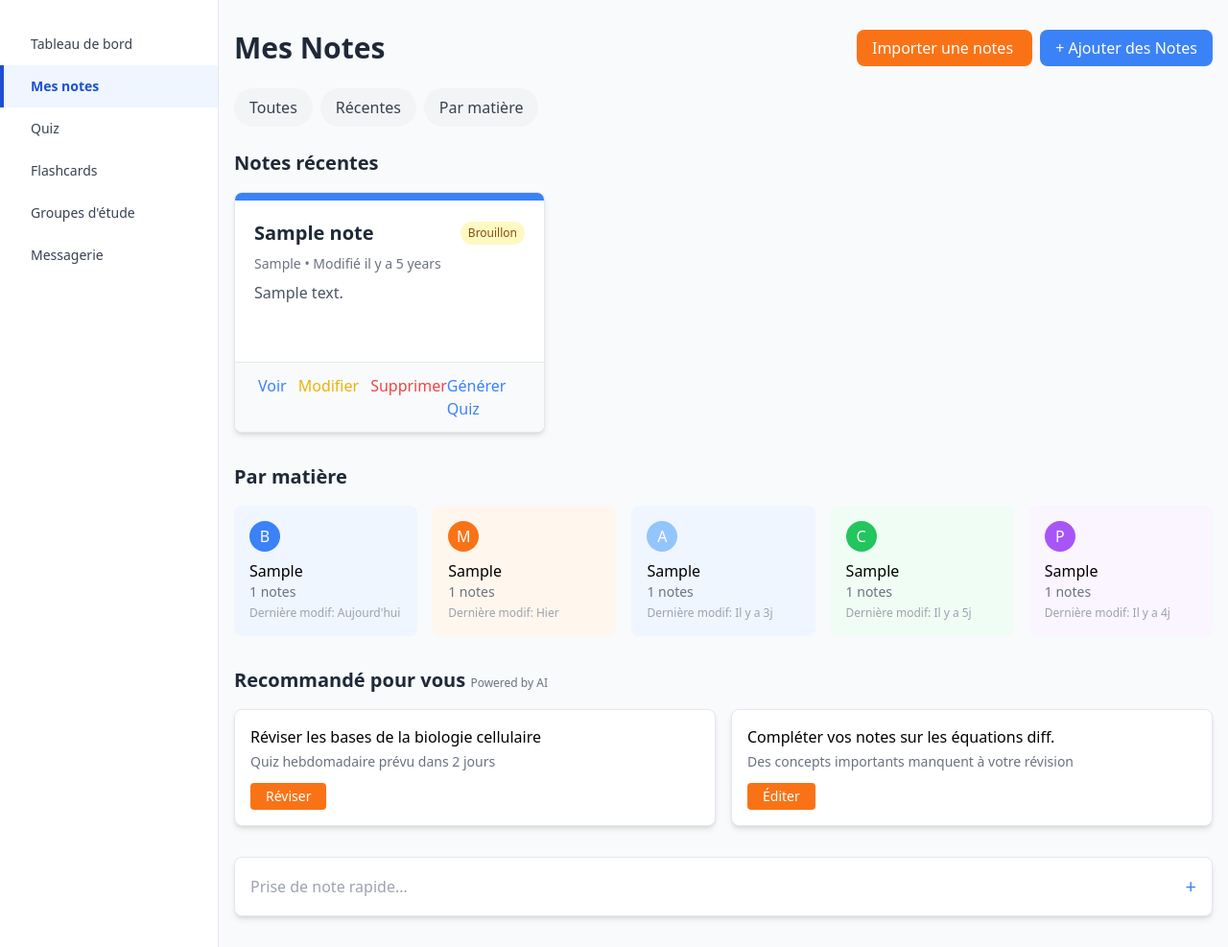
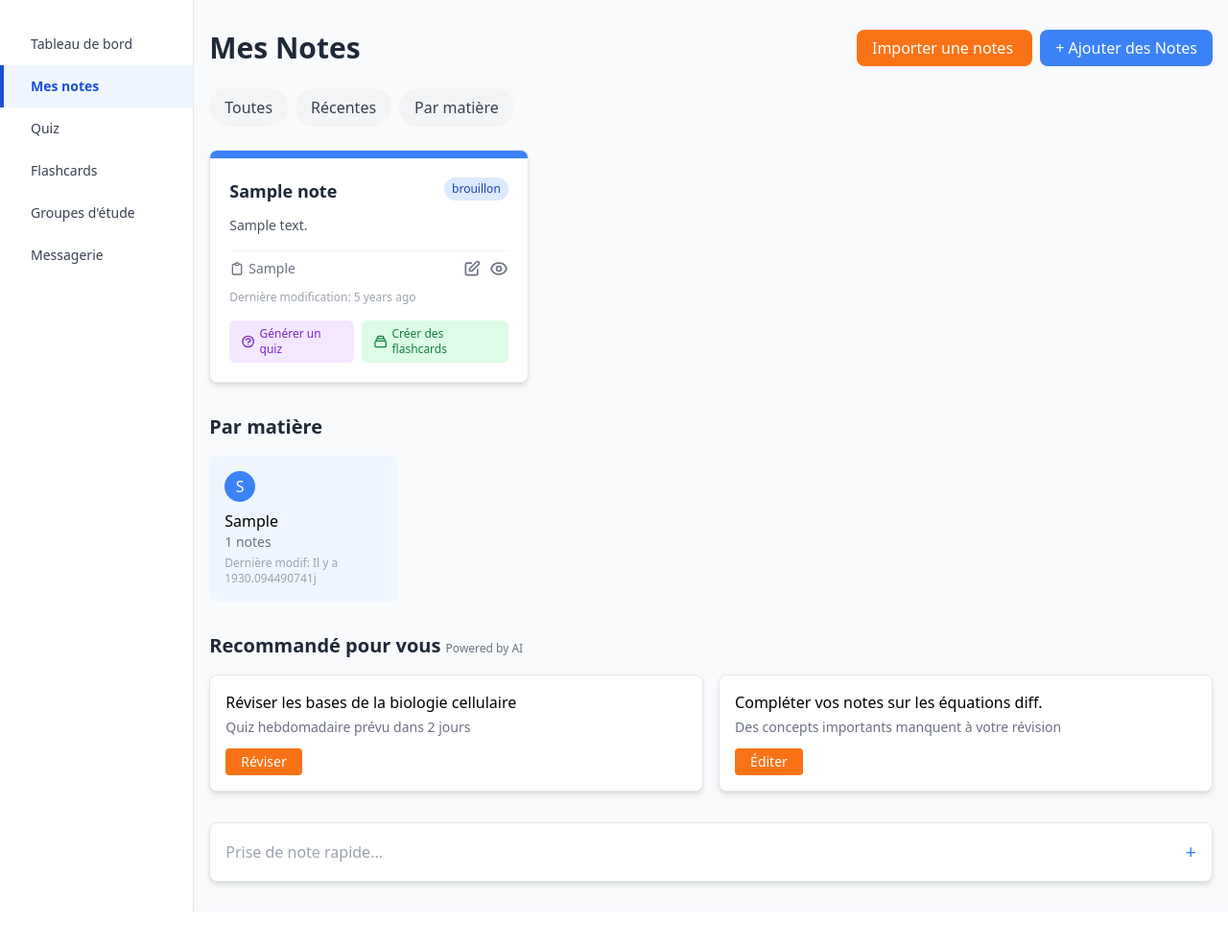
Before and after one commit to Mouda97/LearningAid, a Laravel app: page /notes in a window 1280 px wide. Shown: the part 64-1051 px from the top of the page at 96% size. After the commit the page ends 1015 px from the top, so only its background shows below. Run offline with Laravel 12, Linux system fonts and the light colour scheme; a user stored in the database is signed in; data comes from the database, SQL or seed files in the repository; tables that the repository leaves empty hold one stand-in row (values such as "Sample post"); some libraries are stand-ins or nearby versions.

Commit message:
debbuge des fonctionnalite liee aux notes

```diff
--- a/app/Http/Controllers/FlashcardController.php
+++ b/app/Http/Controllers/FlashcardController.php
@@ -60,7 +60,8 @@
         if ($flashcard->user_id !== Auth::id()) {
             abort(403, 'Unauthorized');
         }
-
+        // Charger les cartes associées
+        $flashcard->load('cards'); // Ou utiliser ->with('cards') dans la requête initiale
         return view('flashcards.show', compact('flashcard'));
     }
 
--- a/app/Http/Controllers/NoteController.php
+++ b/app/Http/Controllers/NoteController.php
@@ -5,6 +5,9 @@
         use Illuminate\Http\Request;
         use Illuminate\Support\Facades\Auth;
         use Illuminate\Support\Str;
+        use Illuminate\Support\Facades\DB;
+        use Illuminate\Support\Facades\Log;
+
 
         class NoteController extends Controller
         {
@@ -13,8 +16,41 @@
              */
             public function index()
             {
-                $notes = Auth::user()->notes()->latest()->paginate(10); // Récupère les notes de l'utilisateur connecté, les plus récentes en premier, paginées
-                return view('notes.index', compact('notes'));
+                try {
+                    // Make sure we're getting the latest notes
+                    $notes = Auth::user()->notes()->latest()->paginate(10);
+
+                    // Debug the notes to see what's being returned
+                    \Log::info('Notes retrieved: ' . $notes->count());
+
+                    // Récupérer les matières avec le nombre de notes pour chacune
+                    $matieres = DB::table('notes')
+                        ->select('matiere', DB::raw('count(*) as notes_count'), DB::raw('MAX(updated_at) as derniere_modif'))
+                        ->where('user_id', Auth::id())
+                        ->groupBy('matiere')
+                        ->get()
+                        ->map(function($item) {
+                            $item->nom = $item->matiere;
+                            // Formater la date de dernière modification
+                            $date = new \Carbon\Carbon($item->derniere_modif);
+                            if ($date->isToday()) {
+                                $item->derniere_modif = "Aujourd'hui";
+                            } elseif ($date->isYesterday()) {
+                                $item->derniere_modif = "Hier";
+                            } else {
+                                $item->derniere_modif = "Il y a " . $date->diffInDays() . "j";
+                            }
+                            return $item;
+                        });
+
+                    return view('notes.index', compact('notes', 'matieres'));
+                } catch (\Exception $e) {
+                    \Log::error('Erreur dans NoteController@index: ' . $e->getMessage());
+                    return view('notes.index', [
+                        'notes' => collect([]),
+                        'error' => 'Une erreur est survenue lors du chargement des notes.'
+                    ]);
+                }
             }
 
             /**
@@ -30,31 +66,25 @@
              */
             public function store(Request $request)
             {
-                // $request->validate([
-                //     'title' => 'required|string|max:255',
-                //     'content' => 'required|string',
-                //     'matiere' => 'nullable|string|max:255',
-                //     'status' => 'nullable|enum|max:255',
-                //     'niveau_visibilite'=> 'nullable|enum|max:255'
-                // ]);
-                 // ]);'brouillon', 'publiee', 'archivee', 'en_transformation'
-                 $request->validate([
+                $request->validate([
                     'title' => 'required|string|max:255',
                     'content' => 'required|string',
                     'matiere' => 'nullable|string|max:255',
                     'statut' => ['nullable', 'string', 'in:brouillon,publiee,archivee,en_transformation'],
-                    'niveau_visibilite' => ['nullable', 'string', 'in:prive, groupe, public'],
-                    // 'categorie' => ['nullable', 'string', 'in:cours,devoir,examen,autre'],
+                    'niveau_visibilite' => ['nullable', 'string', 'in:prive,groupe,public'],
                 ]);
 
-
-                Auth::user()->notes()->create([
+                // Vérifiez que tous les champs nécessaires sont présents dans la requête
+                $data = [
                     'title' => $request->title,
                     'content' => $request->content,
-                    'matiere' => $request->matiere,
-                    'statut' => $request->statut,
-                    'niveau_visibilite'=> $request->niveau_visibilite,
-                ]);
+                    'matiere' => $request->matiere ?? 'Non classé', // Valeur par défaut si matiere est null
+                    'statut' => $request->statut ?? 'brouillon',
+                    'niveau_visibilite' => $request->niveau_visibilite ?? 'prive',
+                ];
+
+                // Créer la note avec les données validées
+                Auth::user()->notes()->create($data);
 
                 return redirect('/notes')->with('success', 'Note créée avec succès !');
             }
--- a/app/Models/Note.php
+++ b/app/Models/Note.php
@@ -1,33 +1,36 @@
 <?php
 
 namespace App\Models;
+
 use Illuminate\Database\Eloquent\Factories\HasFactory;
 use Illuminate\Database\Eloquent\Model;
-use App\Models\User;
+use Illuminate\Database\Eloquent\Relations\BelongsTo;
 
 class Note extends Model
 {
-    /** @use HasFactory<\Database\Factories\UserFactory> */
     use HasFactory;
-
-    protected $table = 'notes';
 
     protected $fillable = [
         'title',
         'content',
-        // 'user_id',
+        'matiere',
         'statut',
         'niveau_visibilite',
-        'matiere'
+        'user_id',
     ];
 
-
-
-    public function user()
+    /**
+     * Get the user that owns this note.
+     */
+    public function user(): BelongsTo
     {
         return $this->belongsTo(User::class);
     }
 
-
+    // Removing the incorrect note relationship
+    // If you need a relationship to Matiere model, it should be:
+    // public function matiere(): BelongsTo
+    // {
+    //     return $this->belongsTo(Matiere::class);
+    // }
 }
-//
--- a/resources/views/notes/index.blade.php
+++ b/resources/views/notes/index.blade.php
@@ -33,98 +33,152 @@
     </div>
     @endif
 
-    <!-- Notes récentes -->
-    <h2 class="text-xl font-bold text-gray-800 mb-4">Notes récentes</h2>
-    @if($notes->isEmpty())
+    @if(session('error'))
+    <div class="bg-red-100 border-l-4 border-red-500 text-red-700 p-4 mb-6 rounded" role="alert">
+        <p>{{ session('error') }}</p>
+    </div>
+    @endif
+
+    @if(isset($error))
+    <div class="bg-red-100 border-l-4 border-red-500 text-red-700 p-4 mb-6 rounded" role="alert">
+        <p>{{ $error }}</p>
+    </div>
+    @endif
+
+    <!-- Liste des notes -->
+    @if(!isset($notes) || $notes->isEmpty())
     <div class="bg-gray-100 rounded-lg p-8 text-center mb-8">
         <p class="text-gray-600 text-lg">Vous n'avez pas encore de notes. Commencez par en créer une !</p>
     </div>
     @else
     <div class="grid grid-cols-1 md:grid-cols-3 gap-6 mb-8">
-        @foreach($notes->take(3) as $key => $note)
-        <div class="bg-white rounded-lg shadow-md hover:shadow-lg transition overflow-hidden border border-gray-200">
-            <!-- Barre colorée en haut de la carte -->
-            <div class="h-2 w-full
-                @if($key % 3 == 0)
-                    bg-blue-500
-                @elseif($key % 3 == 1)
-                    bg-orange-500
-                @else
-                    bg-blue-300
-                @endif
-            "></div>
+        @foreach($notes as $note)
+        <div class="bg-white rounded-lg shadow-md hover:shadow-lg transition-shadow duration-300 overflow-hidden border border-gray-200">
+            <!-- Bande colorée en haut de la carte -->
+            @php
+                // Alterner entre bleu et orange pour chaque carte
+                $color = $loop->iteration % 2 == 0 ? 'orange' : 'blue';
+            @endphp
+            <div class="h-2 w-full bg-{{ $color }}-500"></div>
+
             <div class="p-5">
-                <div class="flex justify-between items-center mb-2">
-                    <h2 class="text-xl font-semibold text-gray-800 truncate">{{ $note->title }}</h2>
-                    <span class="px-2 py-1 rounded-full text-xs {{ $note->statut == 'publiee' ? 'bg-green-100 text-green-800' : 'bg-yellow-100 text-yellow-800' }}">
-                        {{ ucfirst($note->statut) }}
+                <div class="flex justify-between items-start mb-3">
+                    <h3 class="font-semibold text-lg text-gray-800">{{ $note->title }}</h3>
+                    <span class="px-2 py-1 bg-blue-100 text-blue-800 text-xs rounded-full">{{ $note->statut }}</span>
+                </div>
+                <p class="text-gray-600 mb-4 line-clamp-3 text-sm">{{ Str::limit($note->content, 150) }}</p>
+                <div class="flex justify-between items-center pt-2 border-t border-gray-100">
+                    <span class="text-sm text-gray-500 flex items-center">
+                        <svg xmlns="http://www.w3.org/2000/svg" class="h-4 w-4 mr-1" fill="none" viewBox="0 0 24 24" stroke="currentColor">
+                            <path stroke-linecap="round" stroke-linejoin="round" stroke-width="2" d="M9 5H7a2 2 0 00-2 2v12a2 2 0 002 2h10a2 2 0 002-2V7a2 2 0 00-2-2h-2M9 5a2 2 0 002 2h2a2 2 0 002-2M9 5a2 2 0 012-2h2a2 2 0 012 2" />
+                        </svg>
+                        {{ $note->matiere }}
                     </span>
+                    <div class="flex space-x-2">
+                        <a href="{{ route('notes.edit', $note) }}" class="text-gray-500 hover:text-blue-600">
+                            <svg xmlns="http://www.w3.org/2000/svg" class="h-5 w-5" fill="none" viewBox="0 0 24 24" stroke="currentColor">
+                                <path stroke-linecap="round" stroke-linejoin="round" stroke-width="2" d="M11 5H6a2 2 0 00-2 2v11a2 2 0 002 2h11a2 2 0 002-2v-5m-1.414-9.414a2 2 0 112.828 2.828L11.828 15H9v-2.828l8.586-8.586z" />
+                            </svg>
+                        </a>
+                        <a href="{{ route('notes.show', $note) }}" class="text-gray-500 hover:text-blue-600">
+                            <svg xmlns="http://www.w3.org/2000/svg" class="h-5 w-5" fill="none" viewBox="0 0 24 24" stroke="currentColor">
+                                <path stroke-linecap="round" stroke-linejoin="round" stroke-width="2" d="M15 12a3 3 0 11-6 0 3 3 0 016 0z" />
+                                <path stroke-linecap="round" stroke-linejoin="round" stroke-width="2" d="M2.458 12C3.732 7.943 7.523 5 12 5c4.478 0 8.268 2.943 9.542 7-1.274 4.057-5.064 7-9.542 7-4.477 0-8.268-2.943-9.542-7z" />
+                            </svg>
+                        </a>
                     </div>
-                <p class="text-sm text-gray-500 mb-2">{{ $note->matiere }} • Modifié il y a {{ $note->updated_at->diffForHumans(null, true) }}</p>
-                <p class="text-gray-600 mb-4 h-12 overflow-hidden">{{ Str::limit(strip_tags($note->content), 100) }}</p>
                 </div>
-            <div class="bg-gray-50 px-5 py-3 flex justify-between border-t">
-                <div class="flex space-x-2">
-                    <a href="{{ route('notes.show', $note) }}" class="text-blue-500 hover:text-blue-700">
-                        <i class="fas fa-eye mr-1"></i>Voir
+                <div class="mt-3 text-xs text-gray-400">
+                    Dernière modification: {{ $note->updated_at->diffForHumans() }}
+                </div>
+
+                <!-- Boutons pour générer des quiz et des flashcards -->
+                <div class="mt-4 flex space-x-2">
+                    <a href="{{ route('quizzes.create', ['note_id' => $note->id]) }}" class="flex items-center justify-center px-3 py-1.5 bg-purple-100 text-purple-700 rounded-md text-xs font-medium hover:bg-purple-200 transition">
+                        <svg xmlns="http://www.w3.org/2000/svg" class="h-4 w-4 mr-1" fill="none" viewBox="0 0 24 24" stroke="currentColor">
+                            <path stroke-linecap="round" stroke-linejoin="round" stroke-width="2" d="M8.228 9c.549-1.165 2.03-2 3.772-2 2.21 0 4 1.343 4 3 0 1.4-1.278 2.575-3.006 2.907-.542.104-.994.54-.994 1.093m0 3h.01M21 12a9 9 0 11-18 0 9 9 0 0118 0z" />
+                        </svg>
+                        Générer un quiz
                     </a>
-                    <a href="{{ route('notes.edit', $note) }}" class="text-yellow-500 hover:text-yellow-700">
-                        <i class="fas fa-edit mr-1"></i>Modifier
+                    <a href="{{ route('flashcards.create', ['note_id' => $note->id]) }}" class="flex items-center justify-center px-3 py-1.5 bg-green-100 text-green-700 rounded-md text-xs font-medium hover:bg-green-200 transition">
+                        <svg xmlns="http://www.w3.org/2000/svg" class="h-4 w-4 mr-1" fill="none" viewBox="0 0 24 24" stroke="currentColor">
+                            <path stroke-linecap="round" stroke-linejoin="round" stroke-width="2" d="M19 11H5m14 0a2 2 0 012 2v6a2 2 0 01-2 2H5a2 2 0 01-2-2v-6a2 2 0 012-2m14 0V9a2 2 0 00-2-2M5 11V9a2 2 0 012-2m0 0V5a2 2 0 012-2h6a2 2 0 012 2v2M7 7h10" />
+                        </svg>
+                        Créer des flashcards
                     </a>
-                    <form action="{{ route('notes.destroy', $note) }}" method="POST" class="inline" onsubmit="return confirm('Êtes-vous sûr de vouloir supprimer cette note?');">
-                        @csrf
-                        @method('DELETE')
-                        <button type="submit" class="text-red-500 hover:text-red-700">
-                            <i class="fas fa-trash mr-1"></i>Supprimer
-                        </button>
-                    </form>
                 </div>
-                <a href="{{ route('quizzes.create') }}" class="text-blue-500 hover:text-blue-700">
-                    Générer Quiz
-                </a>
             </div>
         </div>
         @endforeach
     </div>
+
+    <!-- Pagination et lien "Voir plus" -->
+    <div class="mt-6 flex flex-col items-center">
+        @if(method_exists($notes, 'hasPages') && $notes->hasPages())
+            <div class="mb-4">
+                {{ $notes->links() }}
+            </div>
+
+            @if($notes->hasMorePages())
+                <a href="{{ route('notes.index', ['page' => $notes->currentPage() + 1]) }}"
+                   class="inline-flex items-center px-4 py-2 bg-blue-500 hover:bg-blue-600 text-white font-medium rounded-lg transition">
+                    Voir plus
+                    <svg xmlns="http://www.w3.org/2000/svg" class="h-5 w-5 ml-1" fill="none" viewBox="0 0 24 24" stroke="currentColor">
+                        <path stroke-linecap="round" stroke-linejoin="round" stroke-width="2" d="M19 9l-7 7-7-7" />
+                    </svg>
+                </a>
             @endif
-
+        @endif
+    </div>
+    @endif
     <!-- Par matière -->
     <h2 class="text-xl font-bold text-gray-800 mb-4">Par matière</h2>
     <div class="grid grid-cols-2 md:grid-cols-4 lg:grid-cols-5 gap-4 mb-8">
+        @if(isset($matieres) && count($matieres) > 0)
+            @foreach($matieres as $matiere)
+            <div class="bg-blue-50 p-4 rounded-lg">
+                <div class="flex items-center justify-center w-8 h-8 bg-blue-500 text-white rounded-full mb-2">{{ substr($matiere->nom, 0, 1) }}</div>
+                <h3 class="font-medium">{{ $matiere->nom }}</h3>
+                <p class="text-sm text-gray-500">{{ $matiere->notes_count }} notes</p>
+                <p class="text-xs text-gray-400 mt-1">Dernière modif: {{ $matiere->derniere_modif }}</p>
+            </div>
+            @endforeach
+        @else
             <div class="bg-blue-50 p-4 rounded-lg">
                 <div class="flex items-center justify-center w-8 h-8 bg-blue-500 text-white rounded-full mb-2">B</div>
-            <h3 class="font-medium">{{ $note->matiere }}</h3>
-            <p class="text-sm text-gray-500">{{ $notes->where('matiere', $note->matiere)->count() }} notes</p>
+                <h3 class="font-medium">Biologie</h3>
+                <p class="text-sm text-gray-500">5 notes</p>
                 <p class="text-xs text-gray-400 mt-1">Dernière modif: Aujourd'hui</p>
             </div>
 
             <div class="bg-orange-50 p-4 rounded-lg">
                 <div class="flex items-center justify-center w-8 h-8 bg-orange-500 text-white rounded-full mb-2">M</div>
-            <h3 class="font-medium">{{ $note->matiere }}</h3>
-            <p class="text-sm text-gray-500">{{ $notes->where('matiere', $note->matiere)->count() }} notes</p>
+                <h3 class="font-medium">Mathématiques</h3>
+                <p class="text-sm text-gray-500">8 notes</p>
                 <p class="text-xs text-gray-400 mt-1">Dernière modif: Hier</p>
             </div>
 
             <div class="bg-blue-50 p-4 rounded-lg">
                 <div class="flex items-center justify-center w-8 h-8 bg-blue-300 text-white rounded-full mb-2">A</div>
-            <h3 class="font-medium">{{ $note->matiere }}</h3>
-            <p class="text-sm text-gray-500">{{ $notes->where('matiere', $note->matiere)->count() }} notes</p>
+                <h3 class="font-medium">Anglais</h3>
+                <p class="text-sm text-gray-500">3 notes</p>
                 <p class="text-xs text-gray-400 mt-1">Dernière modif: Il y a 3j</p>
             </div>
 
             <div class="bg-green-50 p-4 rounded-lg">
                 <div class="flex items-center justify-center w-8 h-8 bg-green-500 text-white rounded-full mb-2">C</div>
-            <h3 class="font-medium">{{ $note->matiere }}</h3>
-            <p class="text-sm text-gray-500">{{ $notes->where('matiere', $note->matiere)->count() }} notes</p>
+                <h3 class="font-medium">Chimie</h3>
+                <p class="text-sm text-gray-500">6 notes</p>
                 <p class="text-xs text-gray-400 mt-1">Dernière modif: Il y a 5j</p>
             </div>
 
             <div class="bg-purple-50 p-4 rounded-lg">
                 <div class="flex items-center justify-center w-8 h-8 bg-purple-500 text-white rounded-full mb-2">P</div>
-            <h3 class="font-medium">{{ $note->matiere }}</h3>
-            <p class="text-sm text-gray-500">{{ $notes->where('matiere', $note->matiere)->count() }} notes</p>
+                <h3 class="font-medium">Physique</h3>
+                <p class="text-sm text-gray-500">4 notes</p>
                 <p class="text-xs text-gray-400 mt-1">Dernière modif: Il y a 4j</p>
             </div>
+        @endif
     </div>
 
     <!-- Recommandé pour vous -->
```
Lines whose indentation alone changed are shown as unchanged.
